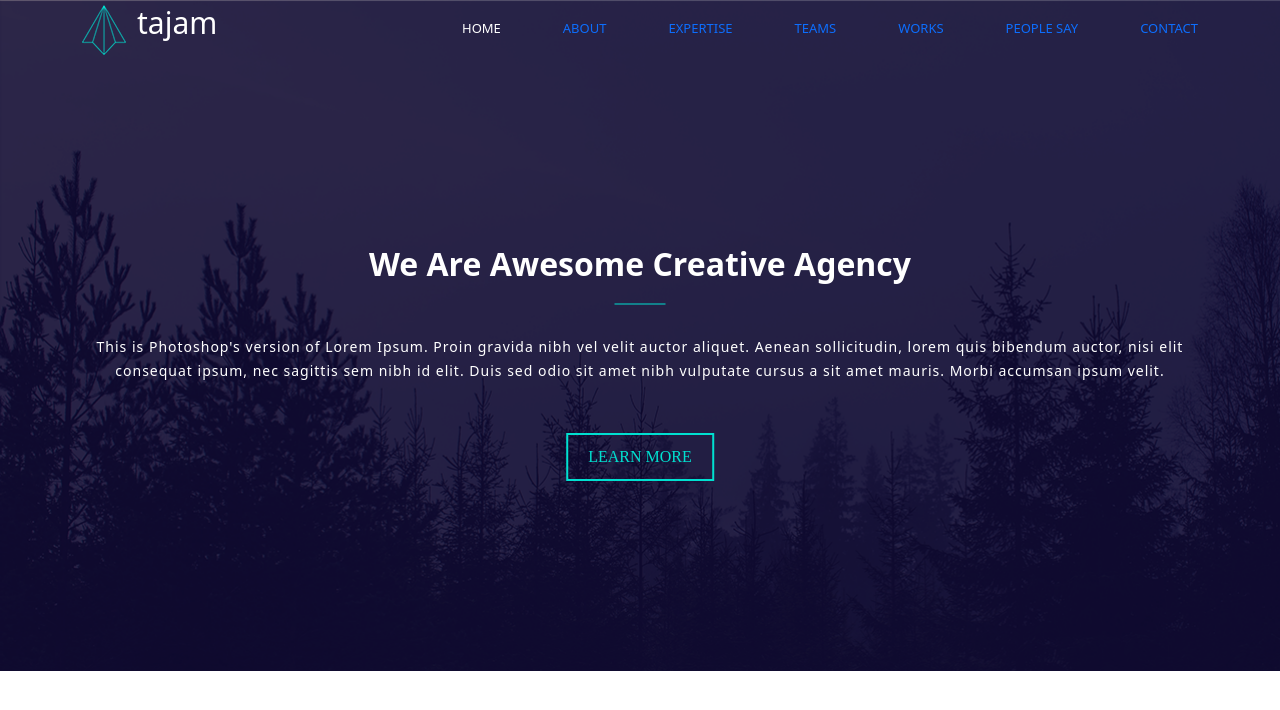
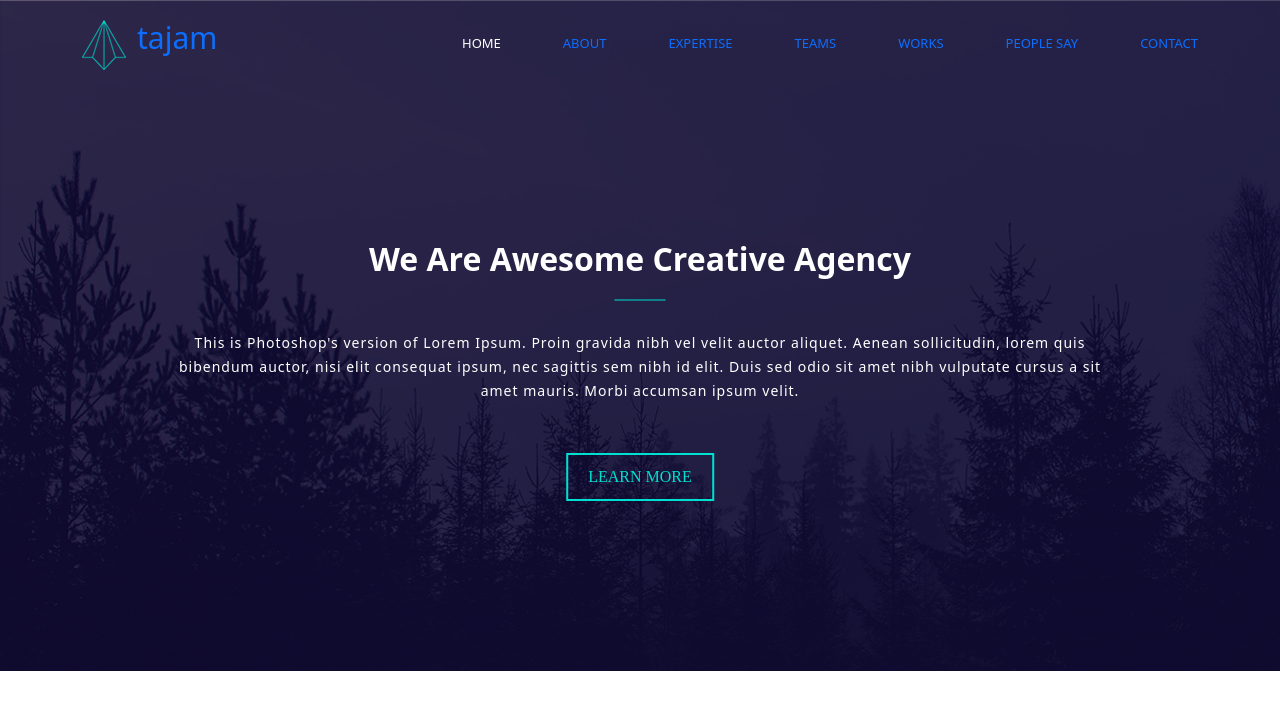
Before and after one commit to Le0nar/tajam_test, a React (Create React App) app: page / in a window 1280 px wide. Shown: the top 710 px of the page. Built offline with nearby package versions, Linux system fonts and the light colour scheme.

Commit message:
fix: header styles

```diff
--- a/src/components/header/Header.jsx
+++ b/src/components/header/Header.jsx
@@ -8,10 +8,10 @@ const Header = () => {
     <header className="header">
       <div className="header__container container">
         <div className="row header__navbar">
-          <div className="col-md-2 header__navbar__logo">
+          <a href="#home" className="col-md-2 header__navbar__logo">
             <img src={logo} alt="logo" />
             <span className="header__navbar__logo__name">tajam</span>
-          </div>
+          </a>
           <ul className="col-md-8 header__navbar__nav">
             <li>
               <a className="header__navbar__nav__link header__navbar__nav__link__active" href="#home">
@@ -51,11 +51,11 @@ const Header = () => {
           </ul>
         </div>
         <div className="header__main">
-          <h1 className="header__main__title">
+          <h1 className="header__main__title col-md-10">
             We Are Awesome Creative Agency
           </h1>
           <img src={separator} alt="separator" className="header__main__separator" />
-          <p className="header__main__text">
+          <p className="header__main__text col-md-10">
             This is Photoshop's version of Lorem Ipsum. Proin gravida nibh vel
             velit auctor aliquet. Aenean sollicitudin, lorem quis bibendum
             auctor, nisi elit consequat ipsum, nec sagittis sem nibh id elit.
@@ -63,7 +63,7 @@ const Header = () => {
             Morbi accumsan ipsum velit.
           </p>
           {/* TODO: add routing*/}
-          <button className="main-btn">LEARN MORE</button>
+          <button className="header__main__btn main-btn">LEARN MORE</button>
         </div>
       </div>
     </header>
--- a/src/components/header/header.scss
+++ b/src/components/header/header.scss
@@ -15,6 +15,7 @@
         justify-content: space-between;
         white-space: nowrap;
         align-items: center;
+        margin-top: 15px;
         &__logo__name {
             padding-left: 11px;
             font-size:30px
@@ -43,6 +44,7 @@
             letter-spacing: 0px;
             font-weight: 900;
             text-align: center;
+            margin: 0 auto;
             // color, font-family
         }
         &__separator {
@@ -58,8 +60,13 @@
             line-height: 24px;
             font-weight: 300;
             text-align: center;
-            margin-bottom: 50px;
+            margin: 0 auto 50px;
             // color, font-family
+        }
+        &__btn {
+            position: relative;
+            left: 50%;
+            transform: translate(-50%, 0);
         }
     }
 }
```
